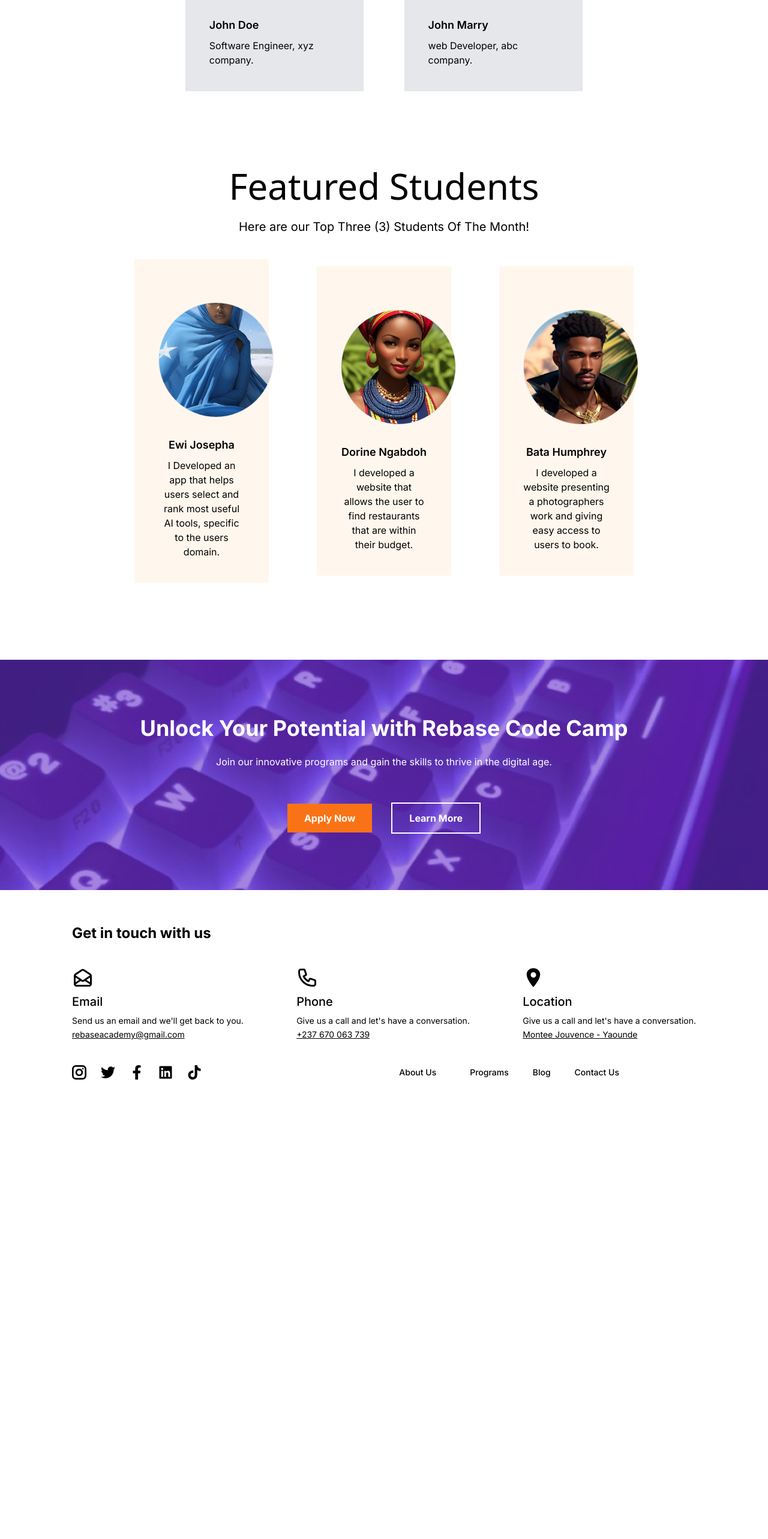
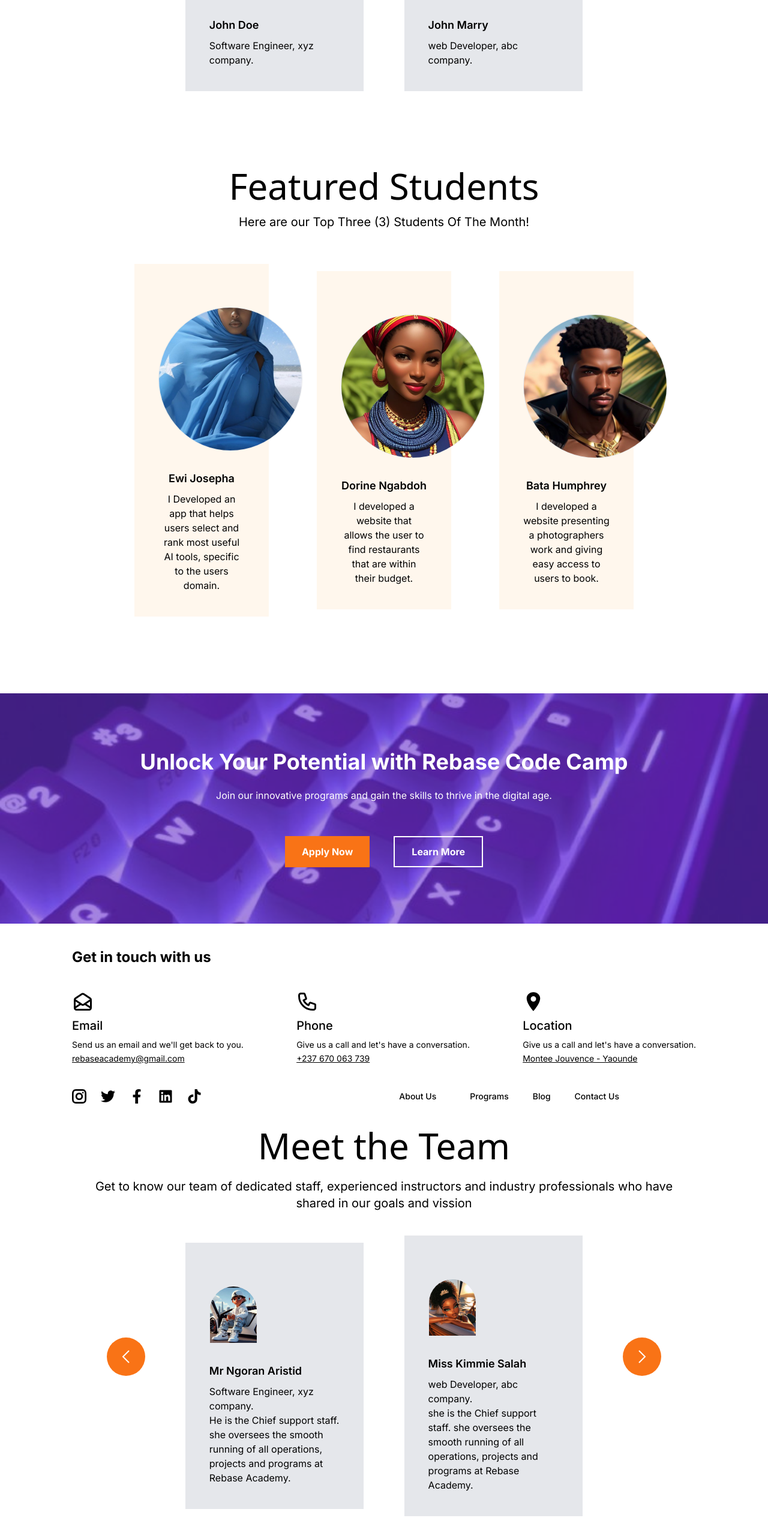
Before and after one commit to nsamedaisy/rebase_cc_frontend, a Next.js app: page /landing in a window 1280 px wide. Shown: the part 1964-4530 px from the top of the page at 60% size. Before the commit the page ends 3820 px from the top, so only its background shows below. Built offline with nearby package versions, Linux system fonts and the light colour scheme.

Commit message:
meet team section

```diff
--- a/app/_components/features-student.tsx
+++ b/app/_components/features-student.tsx
@@ -8,13 +8,13 @@ import Image from "next/image";
 const FeaturedStudent: React.FC = () => {
     return (
         <div className="lg:mx-20 my-32">
-            <h1 className="text-6xl mb-6 text-center font-sans">Featured Students</h1>
-            <h3 className="mb-10 text-xl text-center">Here are our Top Three (3) Students Of The Month!</h3>
+            <h1 className="text-6xl mb-4 text-center font-sans">Featured Students</h1>
+            <h3 className="mb-14 text-xl text-center">Here are our Top Three (3) Students Of The Month!</h3>
             <div className="flex justify-center items-center">
 
                 <div className="p-10 bg-orange-50 w-[20%] text-center">
 
-                    <div className="w-48 h-48 my-8 mx-auto">
+                    <div className="w-60 h-60 my-8 mx-auto">
                         <Image
                             src={ewi}
                             alt='dp'
@@ -27,7 +27,7 @@ const FeaturedStudent: React.FC = () => {
 
                 <div className="bg-orange-50 p-10 w-[20%] text-center mx-20">
 
-                    <div className="w-48 h-48 my-8 mx-auto">
+                    <div className="w-60 h-60 my-8 mx-auto">
                         <Image
                             src={dorine}
                             alt='dp'
@@ -41,7 +41,7 @@ const FeaturedStudent: React.FC = () => {
 
                 <div className="bg-orange-50 p-10 w-[20%] text-center">
 
-                    <div className="w-48 h-48 my-8 mx-auto">
+                    <div className="w-60 h-60 my-8 mx-auto">
                         <Image
                             src={bata}
                             alt='dp'
--- a/app/_components/footer.tsx
+++ b/app/_components/footer.tsx
@@ -7,7 +7,7 @@ import { FaFacebookF, FaLinkedin, FaTiktok, FaTwitter } from 'react-icons/fa';
 
 const Footer: React.FC = () => {
     return (
-        <div className='p-10 py-14 lg:mx-20'>
+        <div className='p-10 pb-10 lg:mx-20'>
             <h1 className='text-2xl pb-10 font-bold'>Get in touch with us</h1>
 
             <div className='flex w-full justify-between mb-10'>
--- /dev/null
+++ b/app/_components/meet-team.tsx
@@ -0,0 +1,61 @@
+import Image from "next/image";
+import React from "react";
+import { GrNext, GrPrevious } from "react-icons/gr";
+import kimi from '../../public/kimi.jpg';
+import aris from '../../public/aris.jpg'
+
+
+const MeetTeam: React.FC = () => {
+    return (
+        <div className="lg:mx-36 mb-14">
+            <h1 className="text-6xl mb-6 text-center font-sans">Meet the Team</h1>
+            <h3 className="mb-10 text-xl text-center">Get to know our team of dedicated staff, experienced instructors and industry professionals who have shared in our goals and vission</h3>
+            <div className="flex justify-around items-center">
+
+                <button
+                    className=" left-7 transform -translate-y-1/2 px-5 py-5 bg-orange-500 font-bold rounded-full"
+                >
+                    <GrPrevious className="text-white text-2xl" />
+                </button>
+
+                <div className="bg-gray-200 p-10 w-[30%]">
+                    <div className="w-20 h-24 my-8">
+                        <Image
+                            src={aris}
+                            alt='dp'
+                            className="w-full h-full object-cover border rounded-t-full border-gray-200"
+                        />
+                    </div>
+                    <h2 className="mb-2 font-semibold text-lg">Mr Ngoran Aristid</h2>
+                    <p className="">Software Engineer, xyz company.</p>
+                    <p>He is the Chief support staff. she oversees the smooth running of all operations, projects and programs at Rebase Academy. </p>
+                </div>
+
+                <div className="bg-gray-200 p-10 w-[30%]">
+
+                    <div className="w-20 h-24 my-8">
+                        <Image
+                            src={kimi}
+                            alt='dp'
+                            className="w-full h-full object-cover border rounded-t-full border-gray-200 "
+                        />
+                    </div>
+
+                    <h2 className="mb-2 font-semibold text-lg">Miss Kimmie Salah</h2>
+                    <p>web Developer, abc company.</p>
+                    <p>she is the Chief support staff. she oversees the smooth running of all operations, projects and programs at Rebase Academy. </p>
+
+                </div>
+
+                <button
+                    className=" left-7 transform -translate-y-1/2 px-5 py-5 bg-orange-500 font-bold rounded-full"
+                >
+                    <GrNext className="text-white text-2xl" />
+                </button>
+
+            </div>
+        </div>
+    )
+};
+
+export default MeetTeam;
--- a/app/_components/potential.tsx
+++ b/app/_components/potential.tsx
@@ -19,8 +19,8 @@ const Potentialsection: React.FC = () => {
                 <h2 className="text-4xl font-bold mb-6">Unlock Your Potential with Rebase Code Camp</h2>
                 <h3 className="mb-14">Join our innovative programs and gain the skills to thrive in the digital age.</h3>
 
-                <div className="space-x-8">
-                    <Link href="/dashboard" className="py-3.5 bg-orange-500">
+                <div className="space-x-10">
+                    <Link href="/dashboard" className="py-4 bg-orange-500">
                         <Button className='font-bold' type='button'>Apply Now</Button>
                     </Link>
                     <Link href="/dashboard">
--- a/app/landing/page.tsx
+++ b/app/landing/page.tsx
@@ -5,6 +5,7 @@ import HeroSection from "../_components/hero";
 import OriginSec from "../_components/origin";
 import Testimonials from "../_components/testimonial";
 import FeaturedStudent from "../_components/features-student";
+import MeetTeam from "../_components/meet-team";
 
 export default function LandingPage() {
     return (
@@ -16,6 +17,7 @@ export default function LandingPage() {
             <FeaturedStudent />
             <Potentialsection />
             <Footer />
+            <MeetTeam />
         </div>
     )
 };
```
Also changed, not shown: public/aris.jpg (added), public/kimi.jpg (added).
